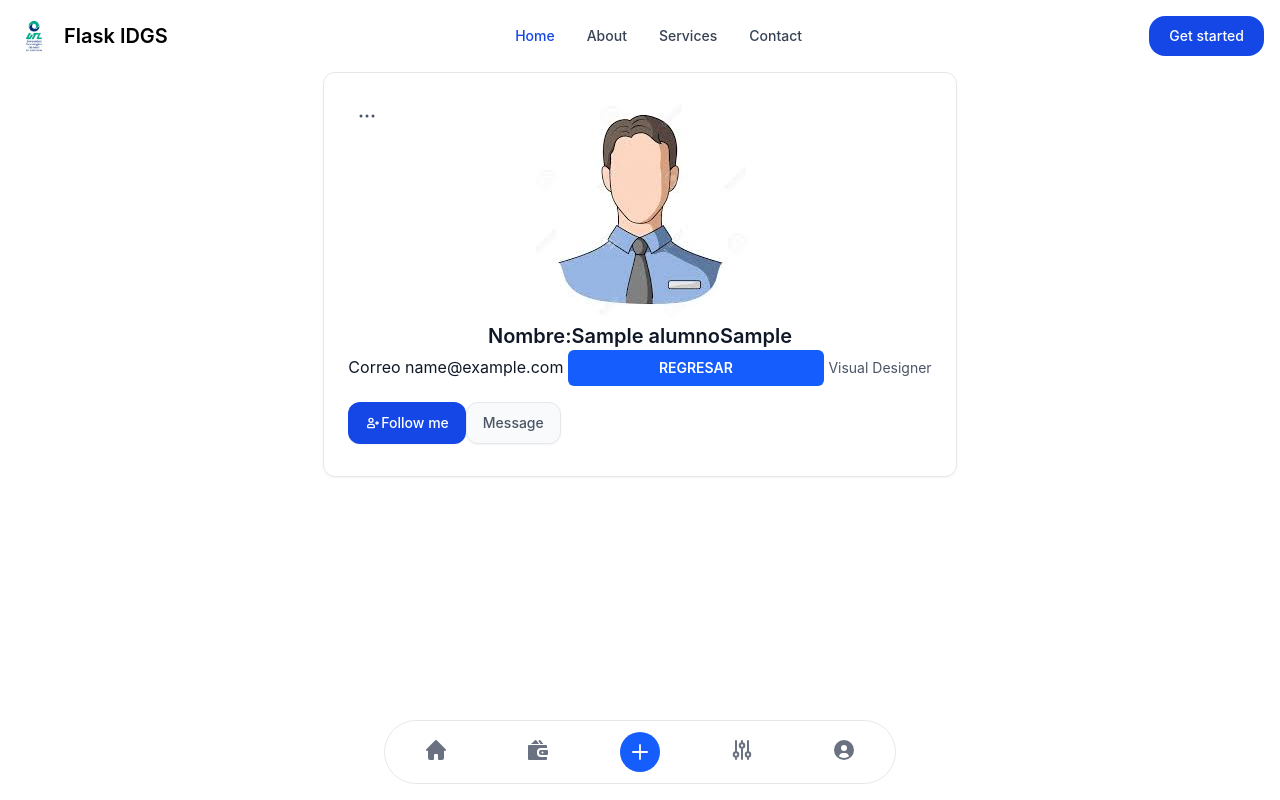
After one commit to IDGS-805-23002455/FlaskBDIDGS805, a Flask app: page /detalles?id=1 in a window 1280 px wide. The commit adds this page. Run offline with Flask 3, Linux system fonts and the light colour scheme; tables that the repository leaves empty hold one stand-in row (values such as "Sample post"); some libraries are stand-ins or nearby versions.

Commit message:
detalles 20/02/2026

```diff
--- a/app.py
+++ b/app.py
@@ -33,6 +33,21 @@ def alumnos():
 		return redirect(url_for('index'))
 	return render_template("Alumnos.html", form=create_form)
 
+@app.route('/detalles', methods=['GET'])
+def detalles():
+    id = request.args.get('id')
+    alum1 = db.session.query(Alumnos).filter(Alumnos.id == id).first()
+
+    if alum1:
+        return render_template(
+            'detalles.html',
+            id=alum1.id,
+            nombre=alum1.nombre,
+            apaterno=alum1.apaterno,
+            email=alum1.email
+        )
+    else:
+        return redirect(url_for('index'))
 
 if __name__ == '__main__':
 	with app.app_context():
--- /dev/null
+++ b/templates/detalles.html
@@ -0,0 +1,68 @@
+{%extends "layout.html"%}{% block container %}
+<div class="group py-32 relative overflow-x-auto sm:rounded-lg">
+
+
+
+    <div class="relative bg-neutral-primary-soft max-w-xs w-full p-6 border border-default rounded-base shadow-xs">
+        <button id="dropdownButton" data-dropdown-toggle="dropdown"
+            class="absolute top-2 end-2 text-body hover:text-heading bg-neutral-primary-soft box-border border border-transparent hover:bg-neutral-tertiary focus:ring-4 focus:ring-neutral-tertiary rounded-base p-1.5 focus:outline-none"
+            type="button">
+            <span class="sr-only">Open dropdown</span>
+            <svg class="w-6 h-6" aria-hidden="true" xmlns="http://www.w3.org/2000/svg" width="24" height="24"
+                fill="none" viewBox="0 0 24 24">
+                <path stroke="currentColor" stroke-linecap="round" stroke-width="3" d="M6 12h.01m6 0h.01m5.99 0h.01" />
+            </svg>
+        </button>
+        <!-- Dropdown menu -->
+        <div id="dropdown"
+            class="z-10 bg-neutral-primary-medium border border-default-medium rounded-base shadow-lg w-36 block hidden">
+            <ul class="p-2 text-sm text-body font-medium" aria-labelledby="dropdownButton">
+                <li>
+                    <a href="#"
+                        class="inline-flex items-center w-full p-2 hover:bg-neutral-tertiary-medium hover:text-heading rounded-md">Edit</a>
+                </li>
+                <li>
+                    <a href="#"
+                        class="inline-flex items-center w-full p-2 hover:bg-neutral-tertiary-medium hover:text-heading rounded-md">Export
+                        Data</a>
+                </li>
+                <li>
+                    <a href="#"
+                        class="inline-flex items-center w-full p-2 text-fg-danger hover:bg-neutral-tertiary-medium rounded-md">Delete</a>
+                </li>
+            </ul>
+        </div>
+        <div class="flex flex-col items-center">
+            <img class="w-24 h-24 mb-6 rounded-full" src="/static/img/persona.jpg"
+                alt="Bonnie image" />
+            <h5 class="mb-0.5 text-xl font-semibold tracking-tight text-heading">
+                Nombre:{{nombre}}{{apaterno}}
+            </h5>
+            <h3 class="mb-2 text-2xl tracking-tight text-gray-900 dark:text-white">
+                Correo {{email}}
+
+                <a href="index" style="border-radius: 6px;"
+                    class="inline-block w-64 text-center text-white bg-blue-600 hover:bg-blue-700 shadow-md font-semibold rounded-md text-sm px-2 py-2 transition-all duration-300">
+                    <i class="fa-solid fa-user-plus mr-2"></i> REGRESAR
+                </a>
+
+                <span class="text-sm text-body">Visual Designer</span>
+                <div class="flex mt-4 md:mt-6 gap-4">
+                    <button type="button"
+                        class="inline-flex items-center text-white bg-brand box-border border border-transparent hover:bg-brand-strong focus:ring-4 focus:ring-brand-medium shadow-xs font-medium leading-5 rounded-base text-sm px-4 py-2.5 focus:outline-none">
+                        <svg class="w-4 h-4 me-1.5 -ms-0.5" aria-hidden="true" xmlns="http://www.w3.org/2000/svg"
+                            width="24" height="24" fill="none" viewBox="0 0 24 24">
+                            <path stroke="currentColor" stroke-linecap="round" stroke-linejoin="round" stroke-width="2"
+                                d="M16 12h4m-2 2v-4M4 18v-1a3 3 0 0 1 3-3h4a3 3 0 0 1 3 3v1a1 1 0 0 1-1 1H5a1 1 0 0 1-1-1Zm8-10a3 3 0 1 1-6 0 3 3 0 0 1 6 0Z" />
+                        </svg>
+                        Follow me
+                    </button>
+                    <button type="button"
+                        class="inline-flex self-start w-auto text-body bg-neutral-secondary-medium box-border border border-default-medium hover:bg-neutral-tertiary-medium hover:text-heading focus:ring-4 focus:ring-neutral-tertiary shadow-xs font-medium leading-5 rounded-base text-sm px-4 py-2.5 focus:outline-none">
+                        Message
+                    </button>
+                </div>
+        </div>
+    </div>
+
+    {%endblock%}
```
Also changed, not shown: templates/index.html (+5 -5 lines), static/img/persona.jpg (added).
